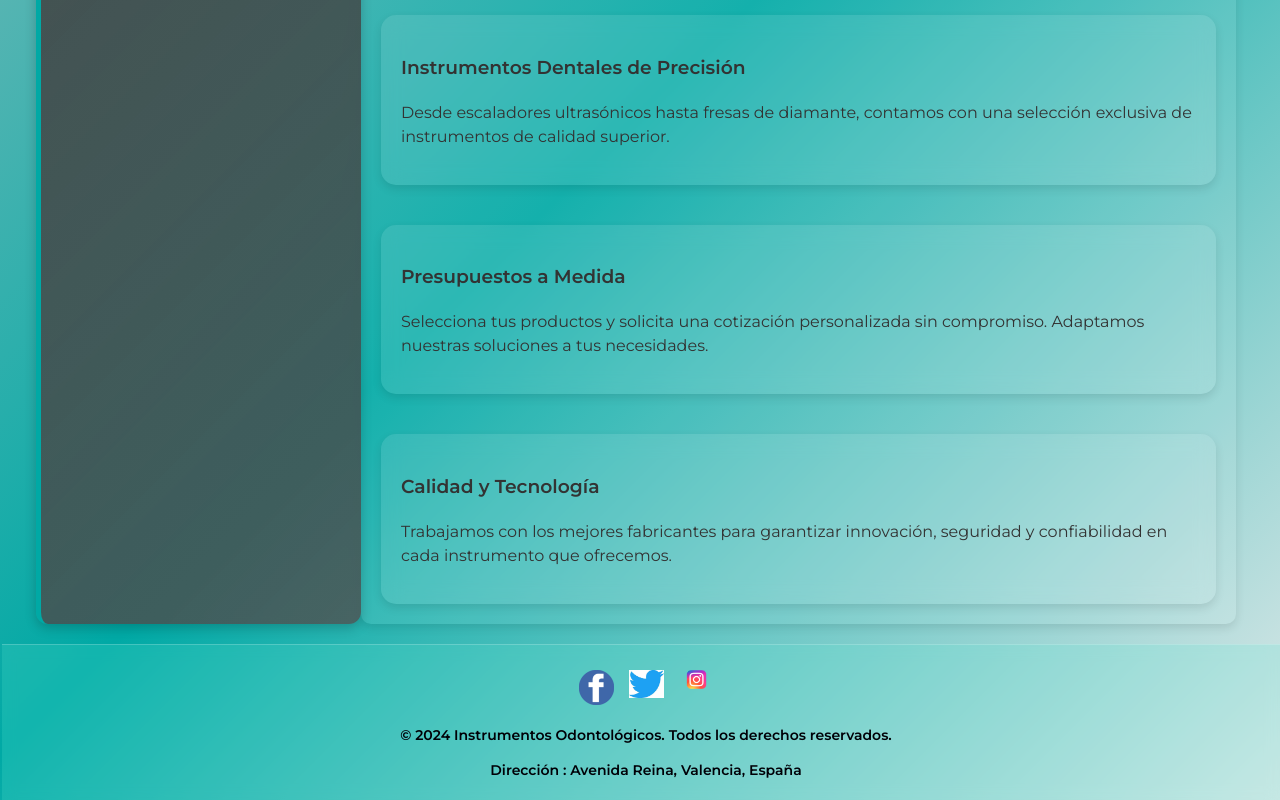
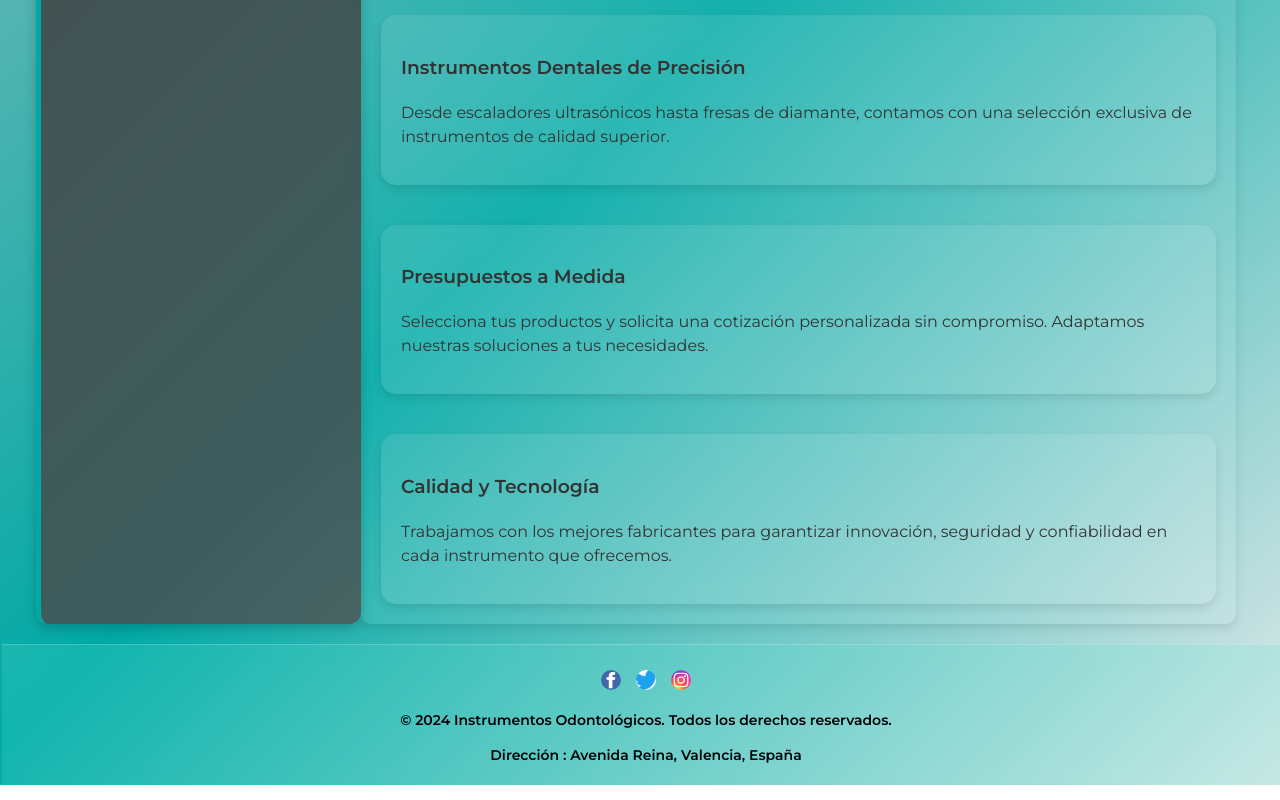
Before and after one commit to Rominabanaei/Dentexmarket, a plain HTML site: page index.html in a window 1280 px wide. Shown: the part 1232-2032 px from the top of the page. Drawn offline with Linux system fonts and the light colour scheme.

Commit message:
styles.css

```diff
--- a/css/styles.css
+++ b/css/styles.css
@@ -265,14 +265,17 @@ main h2 {
 }
 
 .redes-sociales img {
-    width: 35px;
-    height: auto;
-    transition: transform 0.3s;
+    width: 20px;  /* تنظیم عرض یکسان */
+    height: 20px; /* تنظیم ارتفاع یکسان */
+    border-radius: 50%; /* گرد کردن آیکون‌ها */
+    object-fit: cover; /* اطمینان از تناسب تصویر */
+    transition: transform 0.3s ease-in-out;
 }
 
 .redes-sociales img:hover {
-    transform: scale(1.2);
+    transform: scale(1.2); /* افکت بزرگ شدن هنگام هاور */
 }
+
 
 
 /* تنظیمات کلی صفحه */
```
